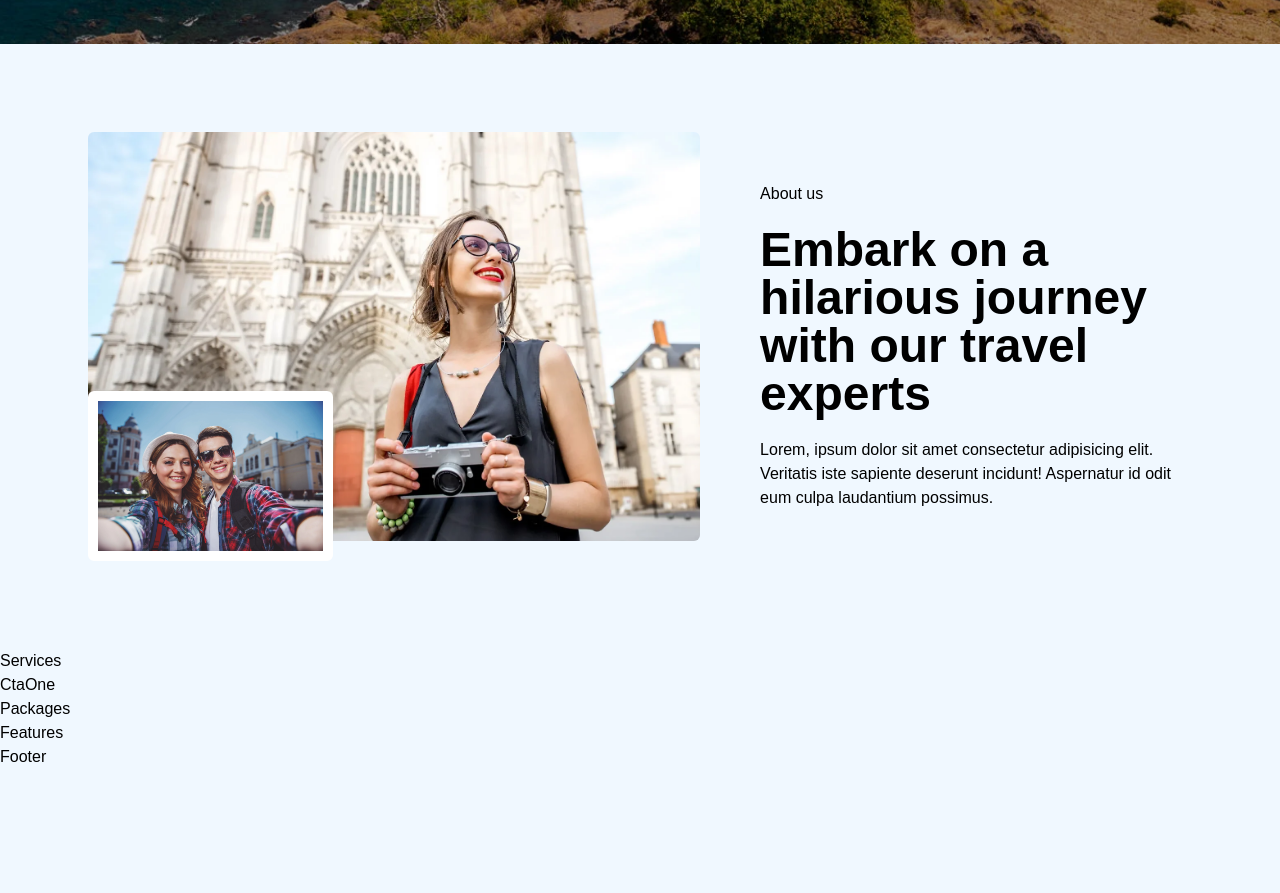
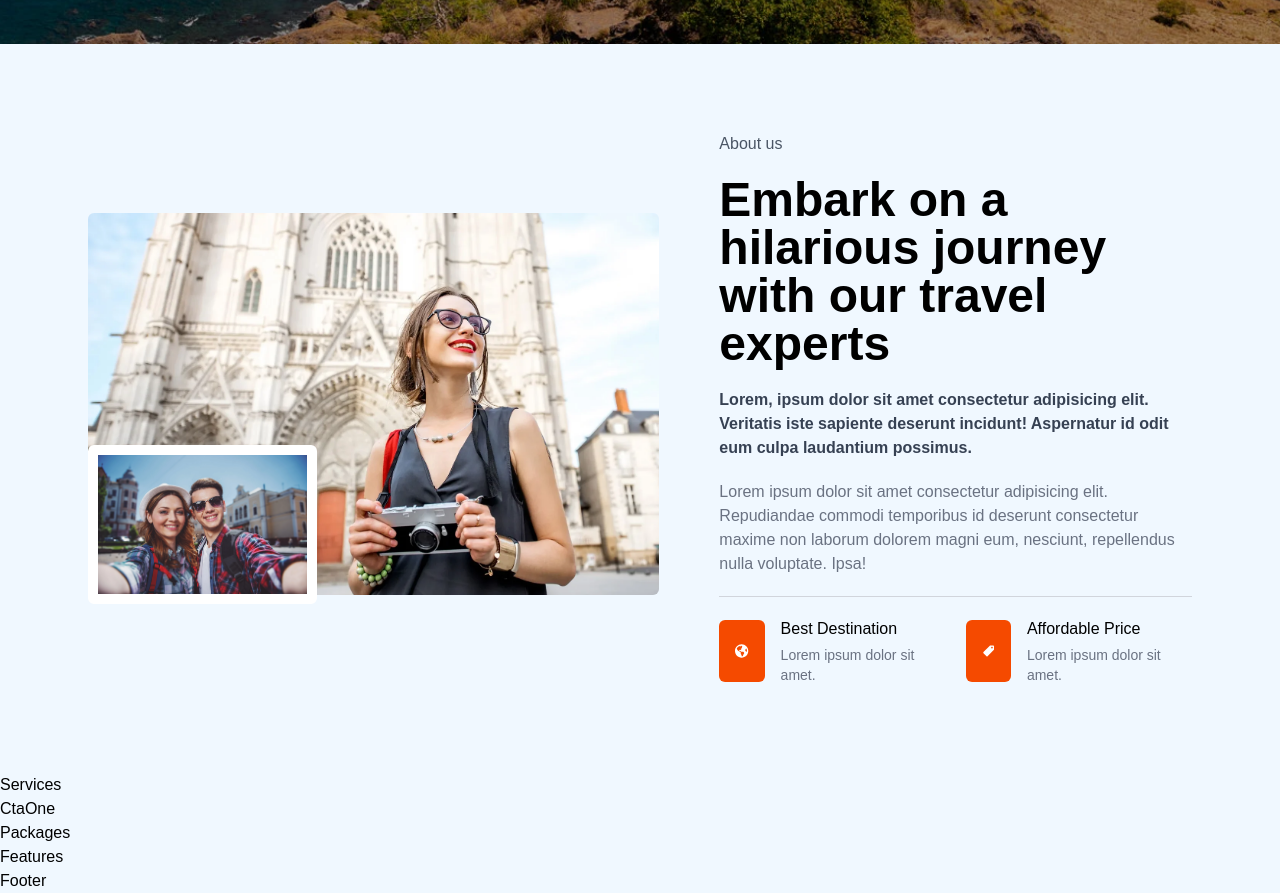
Before and after one commit to OmVikramSingh07/travelwebsite, a React (Vite) app: page / in a window 1280 px wide. Shown: the part 780-1673 px from the top of the page. Before the commit the page ends 1549 px from the top, so only its background shows below. Built offline with nearby package versions, Linux system fonts and the light colour scheme; a web font is replaced by a local one.

Commit message:
about section

```diff
--- a/src/sections/About.jsx
+++ b/src/sections/About.jsx
@@ -1,35 +1,94 @@
-import React, { useEffect } from 'react'
-import aboutimg1 from '../assets/about1.webp'
-import aboutimg2 from '../assets/about2.webp'
-import { FaGlobeAmericas } from 'react-icons/fa'
-import { IoIosPricetag } from 'react-icons/io'
-import AOS from 'aos';
-import 'aos/dist/aos.css'
-
+import React, { useEffect } from "react";
+import aboutimg1 from "../assets/about1.webp";
+import aboutimg2 from "../assets/about2.webp";
+import { FaGlobeAmericas } from "react-icons/fa";
+import { IoIosPricetag } from "react-icons/io";
+import AOS from "aos";
+import "aos/dist/aos.css";
 
 function About() {
-
   useEffect(() => {
     AOS.init({
       duration: 800,
       delay: 200,
       once: false,
-      })
-    },[]);
+    });
+  }, []);
   return (
-    <div id='about' className='flex lg:flex-row flex-col justify-between items-center
-    gap-15 lg:px-22 px-5 lg:py-22 p-20'>
-      <div className='flex flex-col justify-center items-start'>
-        <img data-aos="zoom-in" data-aos-delay="100" src={aboutimg1} className='rounded-md' alt="" />
-        <img data-aos="zoom-in" data-aos-delay="200" src={aboutimg2} className='rounded-md w-[40%] border-10 border-white -mt-[150px] -ml-[30px]-rotate-2' alt="" />
+    <div
+      id="about"
+      className="flex lg:flex-row flex-col justify-between items-center
+    gap-15 lg:px-22 px-5 lg:py-22 p-20"
+    >
+      <div className="flex flex-col justify-center items-start">
+        <img
+          data-aos="zoom-in"
+          data-aos-delay="100"
+          src={aboutimg1}
+          className="rounded-md"
+          alt=""
+        />
+        <img
+          data-aos="zoom-in"
+          data-aos-delay="200"
+          src={aboutimg2}
+          className="rounded-md w-[40%] border-10 border-white -mt-[150px] -ml-[30px]-rotate-2"
+          alt=""
+        />
       </div>
-      <div className='flex flex-col gap-5'>
-        <h1 data-aos="zoom-in" data-aos-delay="300" className='text-md text-grey-600'>About us</h1>
-        <h1 data-aos="zoom-in" data-aos-delay="400" className='lg:text-5xl text-3xl font-fakhwang font-semibold text-black'>Embark on a hilarious journey with our travel experts</h1>
-        <p>Lorem, ipsum dolor sit amet consectetur adipisicing elit. Veritatis iste sapiente deserunt incidunt! Aspernatur id odit eum culpa laudantium possimus.</p>
+      <div className="flex flex-col gap-5">
+        <h1
+          data-aos="zoom-in"
+          data-aos-delay="300"
+          className="text-md text-gray-600"
+        >
+          About us
+        </h1>
+        <h1
+          data-aos="zoom-in"
+          data-aos-delay="400"
+          className="lg:text-5xl text-3xl font-fakhwang font-semibold text-black"
+        >
+          Embark on a hilarious journey with our travel experts
+        </h1>
+        <p data-aos="zoom-in" data-aos-delay="500" className="text-gray-700 font-semibold">
+          Lorem, ipsum dolor sit amet consectetur adipisicing elit. Veritatis
+          iste sapiente deserunt incidunt! Aspernatur id odit eum culpa
+          laudantium possimus.
+        </p>
+        <p data-aos="zoom-in" data-aos-delay="500" className="text-gray-500">
+          Lorem ipsum dolor sit amet consectetur adipisicing elit. Repudiandae commodi temporibus id deserunt consectetur maxime non laborum dolorem magni eum, nesciunt, repellendus nulla voluptate. Ipsa!
+        </p>
+        <hr className="w-full border-t border-gray-300" />
+
+        <div data-aos="zoom-in" data-aos-delay="600" id="iconbox" className="w-full grid lg:grid-cols-2 grid-cols-1 justify-between items-center lg:gap-5 gap-10">
+          <div id="left" className="flex lg:flex-row flex-col justify-between lg:items-center items-start gap-4">
+            <div id="icon" className="w-[20%] flex justify-center items-center bg-orange-600 hover:bg-black cursor-pointer p-4 rounded-md">
+              <FaGlobeAmericas className="text-3xl text-white" />
+            </div>
+
+            <div className="w-[80%] flex flex-col justify-center items-start gap-1">
+              <h1 className="text-black text-x1 font-medium">Best Destination</h1>
+              <p className="text-sm text-gray-500">Lorem ipsum dolor sit amet.</p>
+            </div>
+
+          </div>
+
+          <div id="left" className="flex lg:flex-row flex-col justify-between lg:items-center items-start gap-4">
+            <div id="icon" className="w-[20%] flex justify-center items-center bg-orange-600 hover:bg-black cursor-pointer p-4 rounded-md">
+              <IoIosPricetag className="text-3xl text-white" />
+            </div>
+
+            <div className="w-[80%] flex flex-col justify-center items-start gap-1">
+              <h1 className="text-black text-x1 font-medium">Affordable Price</h1>
+              <p className="text-sm text-gray-500">Lorem ipsum dolor sit amet.</p>
+            </div>
+
           </div>
         </div>
-  )
+      </div>
+    </div>
+  );
 }
 
-export default About
+export default About;
```
Lines whose indentation alone changed are shown as unchanged.
